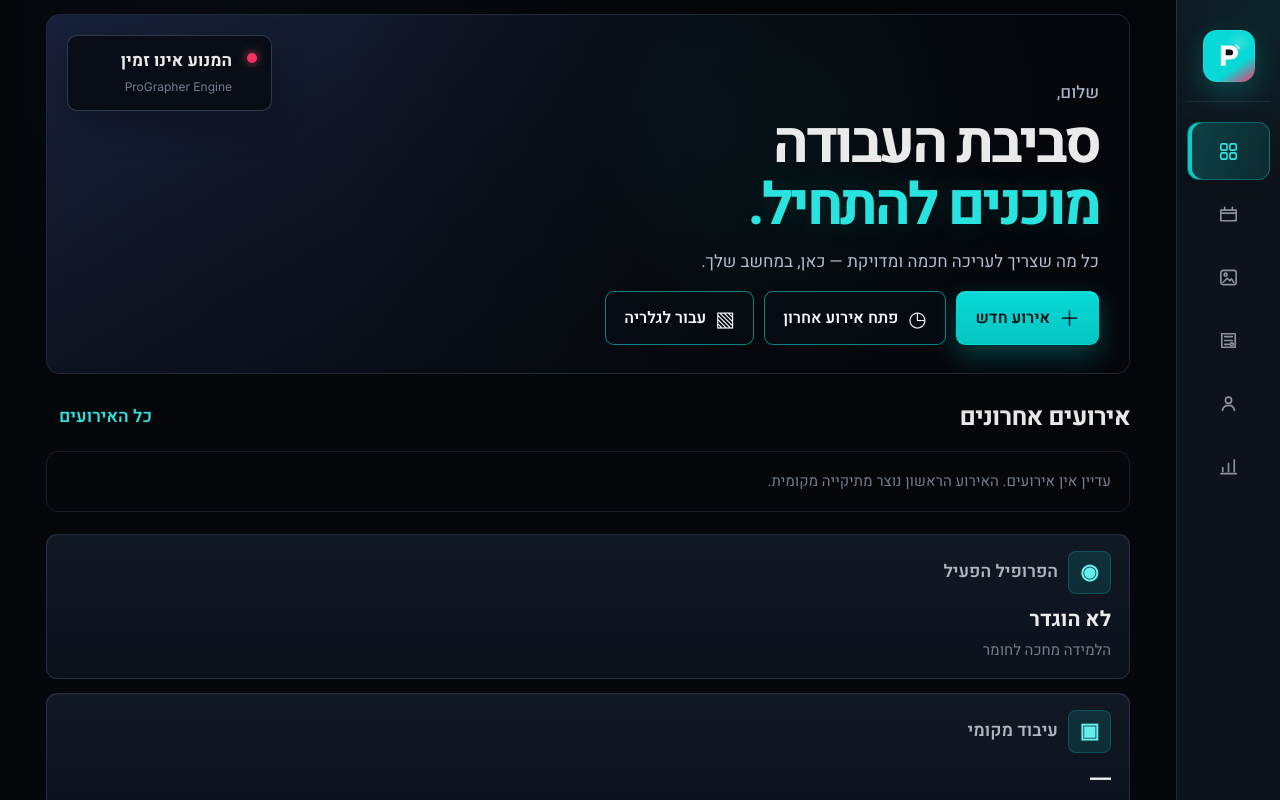
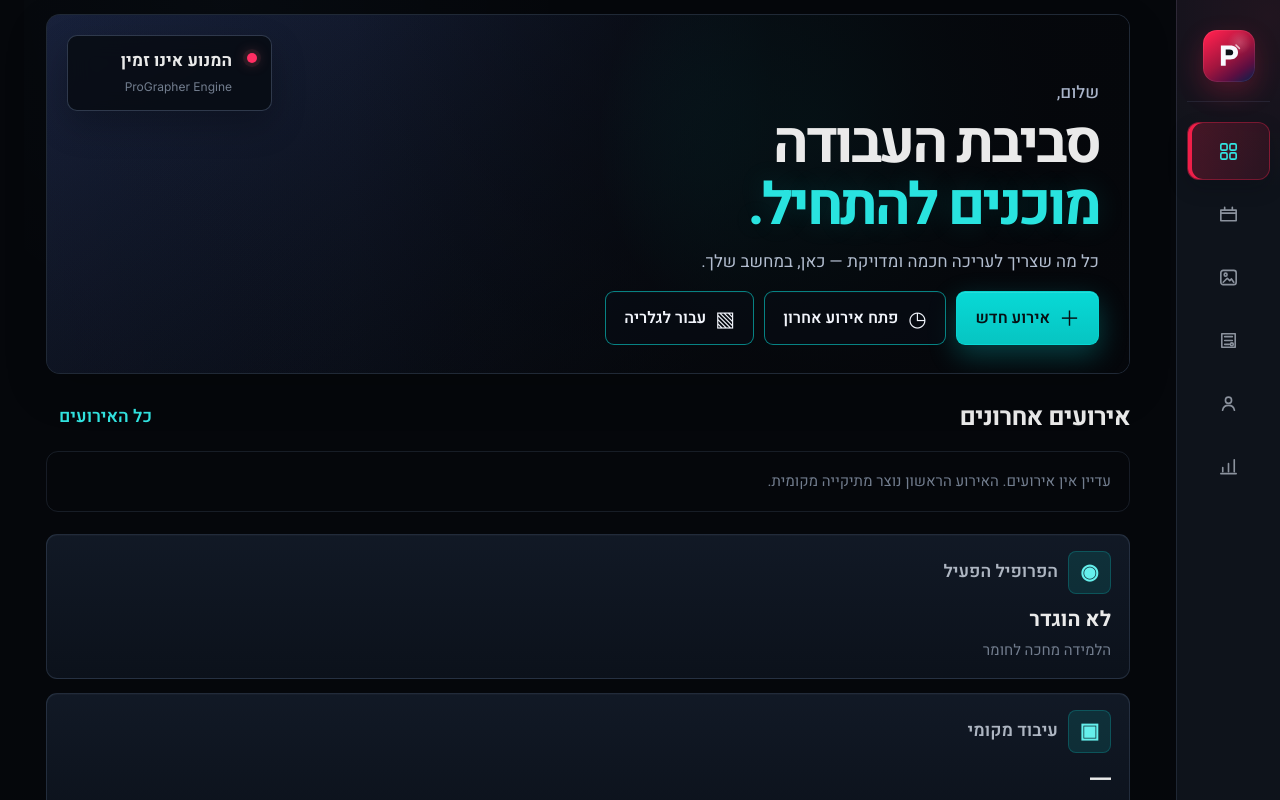
Before and after one commit to WizZerr/PROGRAPHER-V2, a Next.js app in the folder frontend/: page / in a window 1280 px wide. Built offline with nearby package versions, Linux system fonts and the light colour scheme.

Commit message:
style(brand-preview): apply crimson plum navy palette to AppShell.module.css

```diff
--- a/frontend/src/components/layout/AppShell.module.css
+++ b/frontend/src/components/layout/AppShell.module.css
@@ -16,7 +16,7 @@
   padding: 18px 15px 18px;
   border-left: 1px solid var(--pg-border);
   background:
-    radial-gradient(circle at 88% 2%, rgba(8, 217, 214, 0.08), transparent 22%),
+    radial-gradient(circle at 88% 2%, rgba(255, 32, 78, 0.08), transparent 22%),
     var(--pg-surface-1);
   display: flex;
   flex-direction: column;
@@ -41,10 +41,10 @@
   place-items: center;
   background:
     radial-gradient(circle at 70% 24%, rgba(255, 255, 255, 0.18), transparent 22%),
-    linear-gradient(145deg, #08d9d6 10%, #08d9d6 68%, #ff2e63 100%);
+    linear-gradient(145deg, #ff204e 6%, #a0153e 52%, #5d0e41 76%, #00224d 100%);
   box-shadow:
     0 0 0 1px rgba(255, 255, 255, 0.08) inset,
-    0 10px 26px rgba(8, 217, 214, 0.24);
+    0 10px 26px rgba(255, 32, 78, 0.24);
   color: #f8f9ff;
 }
 
@@ -121,11 +121,11 @@
 
 .active {
   background:
-    linear-gradient(90deg, rgba(8, 217, 214, 0.22), rgba(8, 217, 214, 0.11));
-  border-color: rgba(8, 217, 214, 0.34);
+    linear-gradient(90deg, rgba(255, 32, 78, 0.22), rgba(255, 32, 78, 0.11));
+  border-color: rgba(255, 32, 78, 0.34);
   color: var(--pg-text);
   box-shadow:
-    inset 4px 0 0 rgba(8, 217, 214, 0.92),
+    inset 4px 0 0 rgba(255, 32, 78, 0.92),
     0 8px 20px rgba(7, 11, 18, 0.18);
 }
 
```
